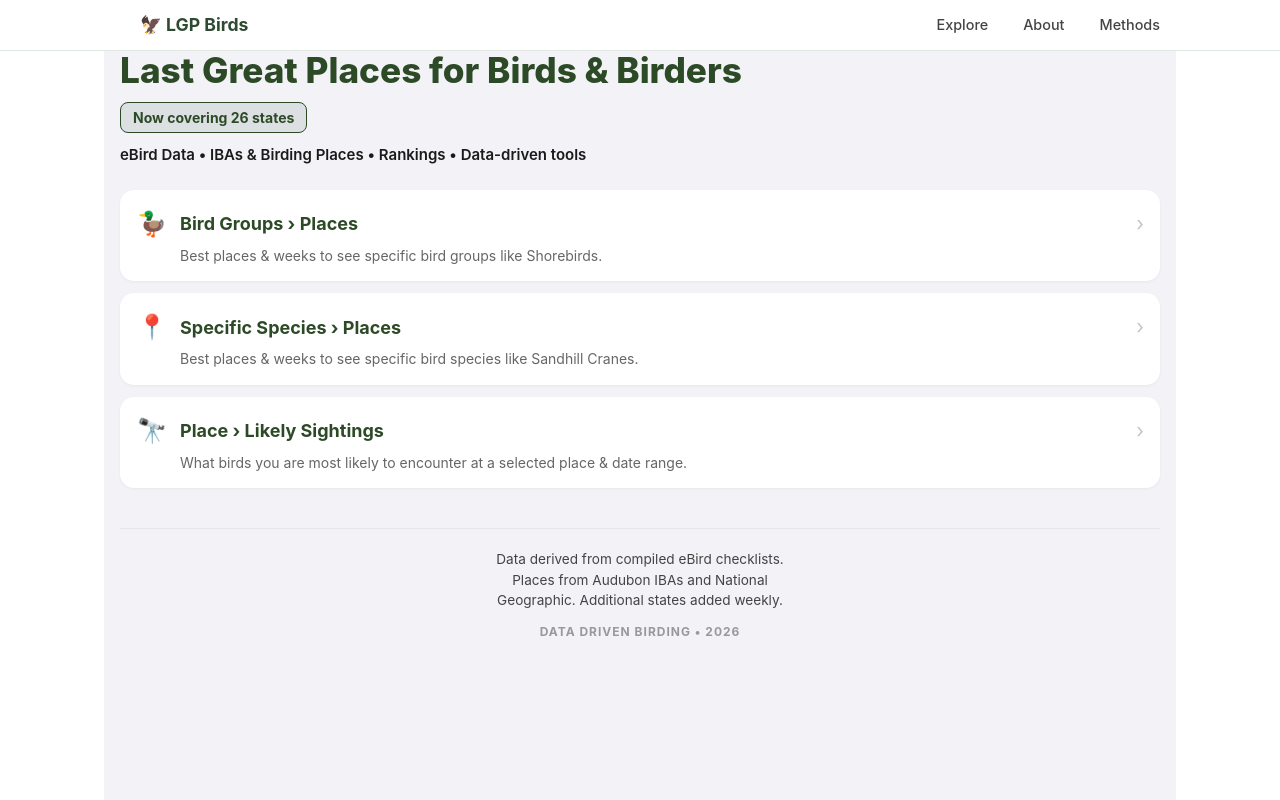
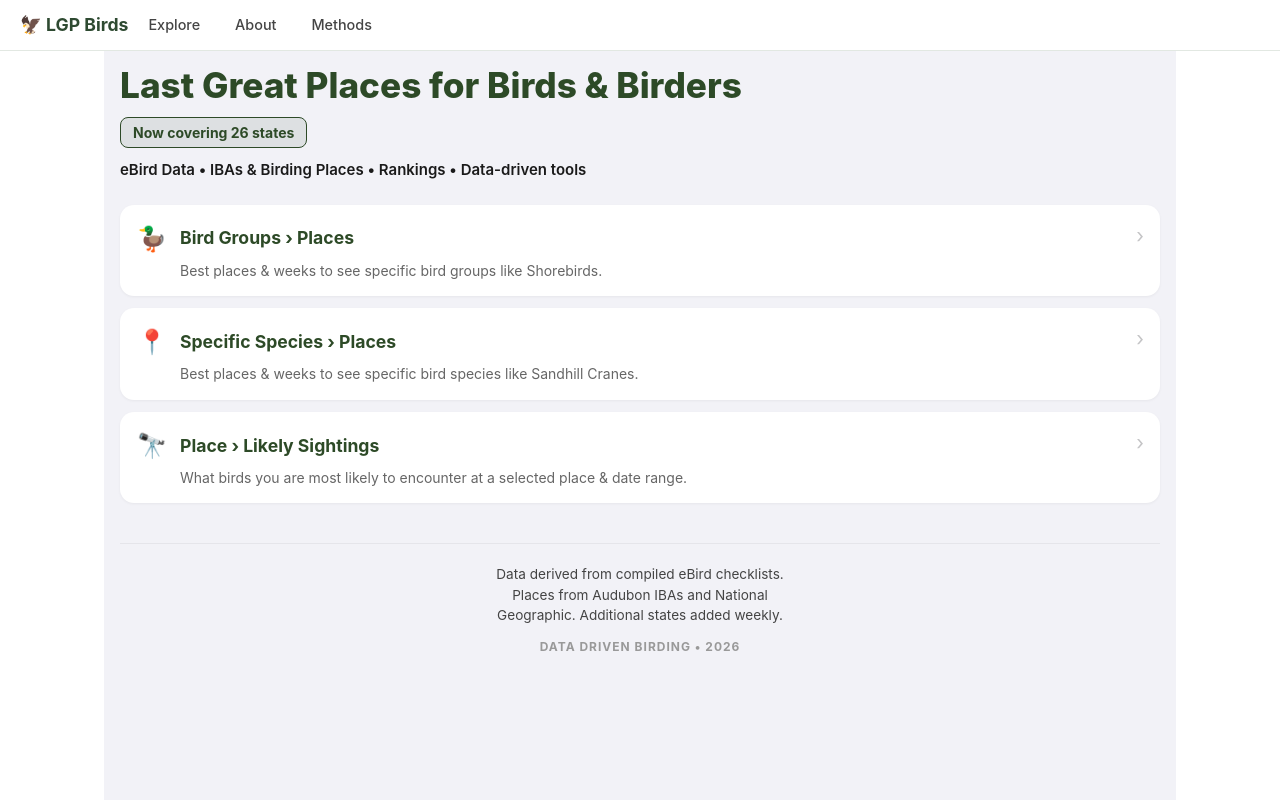
Before and after one commit to lastgreatplaces/LGP-Birds, a Next.js app: page / in a window 1280 px wide. Shown: the top 800 px of the page. Built offline with nearby package versions, Linux system fonts and the light colour scheme.

Commit message:
stilltweaking homepage

```diff
--- a/app/page.tsx
+++ b/app/page.tsx
@@ -27,8 +27,11 @@ export default function HomePage() {
   return (
     <div className="container" style={{ padding: '0 16px 16px 16px', backgroundColor: '#f2f2f7', minHeight: '100vh' }}>
 
-      {/* Header section - Zero top buffer */}
-      <header style={{ paddingTop: '0px', paddingBottom: '10px', textAlign: 'left' }}>
+      {/* 4. Slight buffer between Top Bar and Main Title */}
+      <div style={{ height: '15px' }}></div>
+
+      {/* Header section */}
+      <header style={{ paddingBottom: '10px', textAlign: 'left' }}>
         <h1 style={{
           fontSize: '2.2rem',
           fontWeight: '800',
@@ -39,7 +42,7 @@ export default function HomePage() {
           Last Great Places for Birds & Birders
         </h1>
 
-        {/* Badge Row */}
+        {/* 2. Badge Match */}
         <div style={{ marginBottom: '12px' }}>
           <div style={{
             display: 'inline-block',
@@ -55,7 +58,7 @@ export default function HomePage() {
           </div>
         </div>
 
-        {/* Combined Single Subhead - Reduced Buffer */}
+        {/* 2. Combined Single Subhead */}
         <p style={{
           fontSize: '15px',
           fontWeight: '600',
@@ -67,7 +70,7 @@ export default function HomePage() {
         </p>
       </header>
 
-      {/* Tool Cards - Forced Left Alignment */}
+      {/* Tool Cards */}
       <div style={{ display: 'flex', flexDirection: 'column', gap: '12px' }}>
         {cards.map((card) => (
           <Link
@@ -82,26 +85,29 @@ export default function HomePage() {
               padding: '16px',
               boxShadow: '0 1px 3px rgba(0,0,0,0.05)',
               color: 'inherit',
-              transition: 'transform 0.1s ease',
-              textAlign: 'left' // Explicit container align
+              transition: 'transform 0.1s ease'
             }}
           >
             {/* Action Line */}
-            <div style={{ display: 'flex', alignItems: 'center', justifyContent: 'space-between', marginBottom: '4px' }}>
-              <div style={{ display: 'flex', alignItems: 'center', gap: '12px', flexGrow: 1, textAlign: 'left' }}>
-                <span style={{ fontSize: '24px', width: '32px', textAlign: 'center' }}>{card.icon}</span>
-                <span style={{ fontSize: '18px', fontWeight: '700', color: '#2d4a27', textAlign: 'left' }}>
+            <div style={{ display: 'flex', alignItems: 'flex-start', justifyContent: 'space-between', marginBottom: '4px' }}>
+              <div style={{ display: 'flex', alignItems: 'center', gap: '12px', flexGrow: 1 }}>
+                {/* Fixed width icon container to ensure 1. Text alignment below title */}
+                <div style={{ width: '32px', textAlign: 'center', fontSize: '24px', display: 'flex', justifyContent: 'center' }}>
+                  {card.icon}
+                </div>
+                {/* 2. Reduced Title font-size to 1.1rem (Explore page style) */}
+                <span style={{ fontSize: '1.1rem', fontWeight: '700', color: '#2d4a27' }}>
                   {card.title}
                 </span>
               </div>
-              <span style={{ color: '#c4c4c6', fontSize: '20px' }}>›</span>
+              <span style={{ color: '#c4c4c6', fontSize: '20px', marginLeft: '8px' }}>›</span>
             </div>
 
-            {/* Description - Left Aligned */}
+            {/* 1. Description - Now mathematically aligned under the start of the Title text */}
             <div style={{
               fontSize: '14px',
               color: '#666',
-              marginLeft: '44px',
+              paddingLeft: '44px', /* 32px icon width + 12px gap */
               lineHeight: '1.4',
               textAlign: 'left'
             }}>
@@ -111,7 +117,7 @@ export default function HomePage() {
         ))}
       </div>
 
-      {/* Footer - Restored to Centered */}
+      {/* 3. Centered Footer */}
       <footer style={{
         marginTop: '40px',
         padding: '20px 0',
@@ -130,11 +136,21 @@ export default function HomePage() {
       </footer>
 
       <style jsx>{`
-        /* Aggressive Left-Align for Top Nav/Logo */
-        :global(nav), :global(header), :global(.nav-container), :global(.logo-wrapper) {
+        /* 3. Aggressive Left-Align for Top Nav Bar Components */
+        :global(nav),
+        :global(.nav-container),
+        :global(header > div),
+        :global(.logo-section) {
+          margin-left: 0 !important;
+          padding-left: 0 !important;
           justify-content: flex-start !important;
-          align-items: flex-start !important;
           text-align: left !important;
+          display: flex !important;
+        }
+
+        /* Forces internal link lists to align left if they are centered by default */
+        :global(nav ul), :global(nav div) {
+          justify-content: flex-start !important;
           margin-left: 0 !important;
           padding-left: 0 !important;
         }
```
